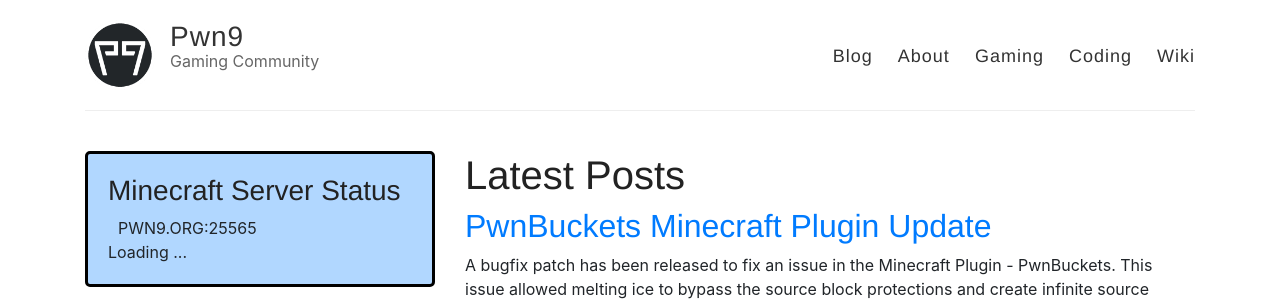
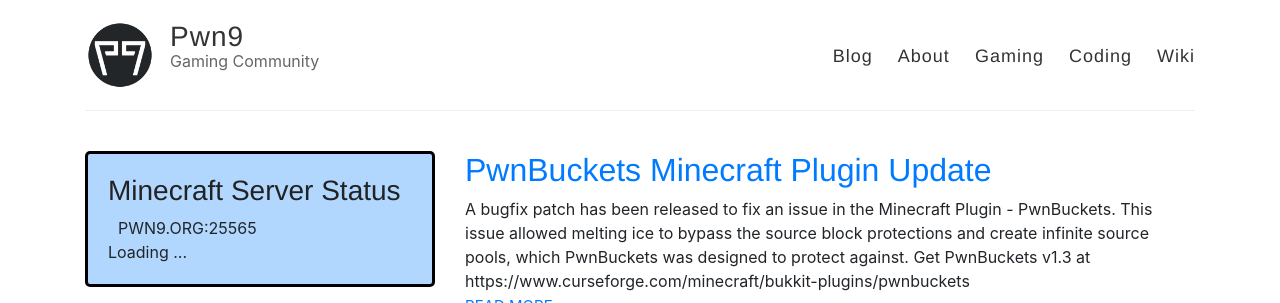
Before and after one commit to Pwn9/blog-pwn9-com.github.io, a Jekyll site: the page built from index.html, in a window 1280 px wide, cut to the strip 0-303 px from the top of the page. Built offline with Jekyll 4.4.1, drawn with Linux system fonts in a browser that asks for light colours; comment, search, counter and statistics services are not loaded.

Commit message:
redundant

```diff
--- a/index.html
+++ b/index.html
@@ -30,7 +30,7 @@
       <!-- End Intro -->
 
 
-      <h1>Latest Posts</h1>
+      <!--<h1>Latest Posts</h1>-->
       <!-- Begin posts -->
       <div class="posts">
         {% for post in site.posts limit:5 %}
```
